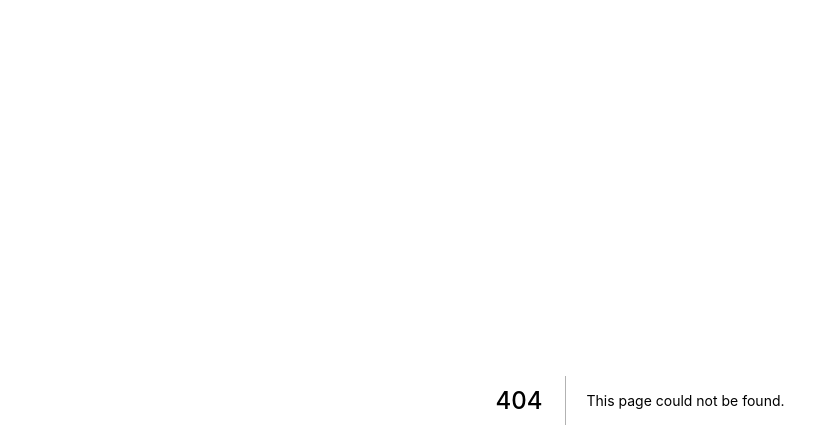
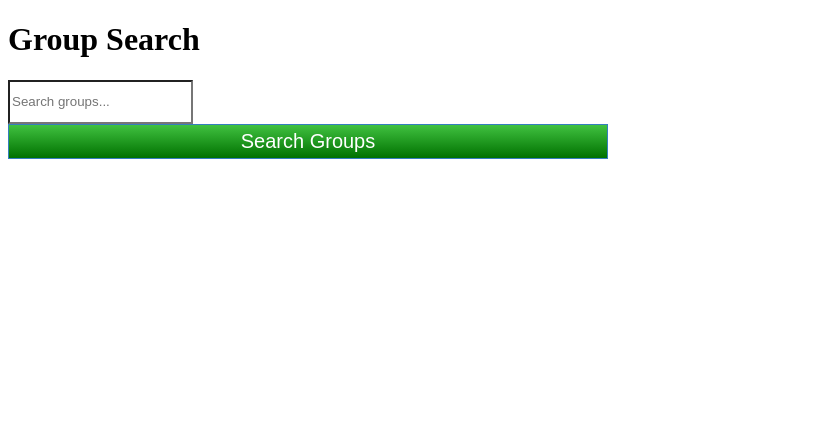
Before and after one commit to xancuh/bubbablox, a Next.js app in the folder 2016-roblox-main/: page /SearchGroups.aspx in a window 1280 px wide. Before the commit this address had no page. Shown: the top 448 px of the page, without its empty margins (0-839 px from the left). Built offline with nearby package versions, Linux system fonts and the light colour scheme.

Commit message:
Add group searching stuff

```diff
--- /dev/null
+++ b/2016-roblox-main/pages/SearchGroups.aspx.js
@@ -0,0 +1,197 @@
+import { useEffect, useState } from "react";
+import { useRouter } from "next/router";
+import ActionButton from "../components/actionButton";
+import useButtonStyles from "../styles/buttonStyles";
+import { getFullUrl, getBaseUrl } from '../lib/request';
+import Image from 'next/image';
+import Link from 'next/link';
+
+const GroupSearchPage = () => {
+  const buttonStyles = useButtonStyles();
+  const router = useRouter();
+  const { keyword: initialKeyword = "" } = router.query;
+  const [searchTerm, setSearchTerm] = useState(initialKeyword);
+  const [searchResults, setSearchResults] = useState(null);
+  const [isLoading, setLoading] = useState(false);
+  const [error, setError] = useState(null);
+  const [groupIcons, seticons] = useState({});
+
+  const geticons = async (groupIds) => {
+    if (!groupIds.length) return;
+
+    try {
+      const ids = groupIds.join('%2C');
+      const response = await fetch(
+        getFullUrl('thumbnails', `/v1/groups/icons?groupIds=${ids}&format=png&size=420x420`)
+      );
+
+      if (response.ok) {
+        const data = await response.json();
+        const iconsMap = {};
+        data.data.forEach(icon => {
+          iconsMap[icon.targetId] = icon.imageUrl;
+        });
+        seticons(prev => ({ ...prev, ...iconsMap }));
+      }
+    } catch (err) {
+      console.error("Failed to fetch group icons:", err);
+    }
+  };
+
+  const dosearch = async (keyword) => {
+    if (!keyword.trim()) {
+      setSearchResults(null);
+      return;
+    }
+
+    setLoading(true);
+    setError(null);
+
+    try {
+      const response = await fetch(
+        getFullUrl('groups', `/v1/groups/search?keyword=${encodeURIComponent(
+          keyword
+        )}&maxRows=12&startIndex=0`)
+      );
+
+      if (!response.ok) {
+        throw new Error("Failed to search for groups!");
+      }
+
+      const data = await response.json();
+      setSearchResults(data);
+
+      if (data.data?.length) {
+        const groupIds = data.data.map(group => group.id);
+        geticons(groupIds);
+      }
+    } catch (err) {
+      setError(err.message);
+      setSearchResults(null);
+    } finally {
+      setLoading(false);
+    }
+  };
+
+  const search = (e) => {
+    e.preventDefault();
+    router.push({
+      pathname: router.pathname,
+      query: { keyword: searchTerm }
+    }, undefined, { shallow: true });
+    dosearch(searchTerm);
+  };
+
+  useEffect(() => {
+    if (initialKeyword) {
+      dosearch(initialKeyword);
+    }
+  }, [initialKeyword]);
+
+  return (
+    <div className="container mt-4">
+      <h1 className="mb-4">Group Search</h1>
+
+      <form onSubmit={search} className="mb-4 d-flex justify-content-center">
+        <div className="input-group" style={{ maxWidth: '600px' }}>
+          <input
+            type="text"
+            className="form-control"
+            placeholder="Search groups..."
+            value={searchTerm}
+            onChange={(e) => setSearchTerm(e.target.value)}
+            style={{
+              marginRight: '10px',
+              height: '38px',
+              borderRadius: '0'
+            }}
+          />
+          <ActionButton
+            className={`${buttonStyles.buyButton} w-auto`}
+            label="Search Groups"
+            type="submit"
+            disabled={isLoading}
+            style={{
+              height: '38px',
+              borderRadius: '0'
+            }}
+          />
+        </div>
+      </form>
+
+      {isLoading && <p>Searching...</p>}
+
+      {error && <div className="alert alert-danger">{error}</div>}
+
+      {searchResults && (
+        <div>
+          <h2>Results for "{searchResults.keyword}"</h2>
+
+          {searchResults.data.length === 0 ? (
+            <p>No groups found.</p>
+          ) : (
+            <div className="row">
+              {searchResults.data.map((group) => (
+                <div key={group.id} className="col-md-4 mb-4">
+                  <Link
+                    href={`${getBaseUrl()}/My/Groups.aspx?gid=${group.id}`}
+                    passHref
+                    legacyBehavior
+                  >
+                    <a
+                      className="card border-0 text-decoration-none"
+                      style={{
+                        height: '100%',
+                        display: 'block',
+                        borderRadius: '0',
+                        boxShadow: '0 1px 3px rgba(0,0,0,0.1)',
+                        color: 'inherit'
+                      }}
+                    >
+                      <div className="card-body p-3">
+                        <div className="d-flex align-items-start" style={{ gap: '15px' }}>
+                          {groupIcons[group.id] && (
+                            <div style={{ width: '80px', height: '80px', flexShrink: 0 }}>
+                              <Image
+                                src={groupIcons[group.id]}
+                                alt={`${group.name} icon`}
+                                width={80}
+                                height={80}
+                                style={{ borderRadius: '0' }}
+                                unoptimized
+                              />
+                            </div>
+                          )}
+                          <div>
+                            <h5 className="card-title mb-1" style={{ fontSize: '1.1rem' }}>{group.name}</h5>
+                            <p className="card-text text-muted small mb-2" style={{
+                              maxHeight: '40px',
+                              overflow: 'hidden',
+                              textOverflow: 'ellipsis'
+                            }}>
+                              {group.description || 'No description'}
+                            </p>
+                          </div>
+                        </div>
+                        <div className="d-flex justify-content-between mt-2 pt-2 border-top">
+                          <span className="text-muted small">
+                            {group.memberCount} members
+                          </span>
+                          <span className="text-muted small">
+                            {new Date(group.created).toLocaleDateString()}
+                          </span>
+                        </div>
+                      </div>
+                    </a>
+                  </Link>
+                </div>
+              ))}
+            </div>
+          )}
+        </div>
+      )}
+    </div>
+  );
+};
+
+export default GroupSearchPage;
```
Also changed, not shown: 1 other file (tests, documents, lock files or other folders).
